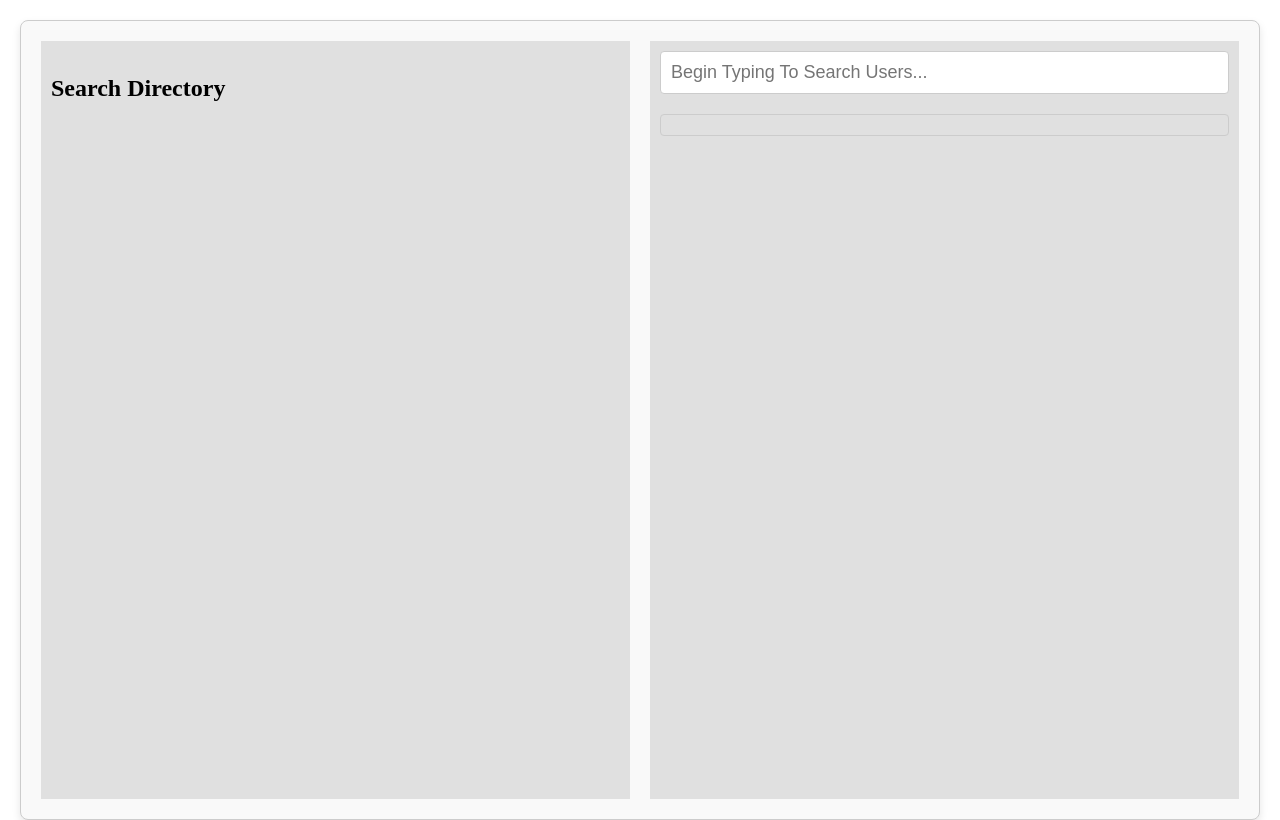
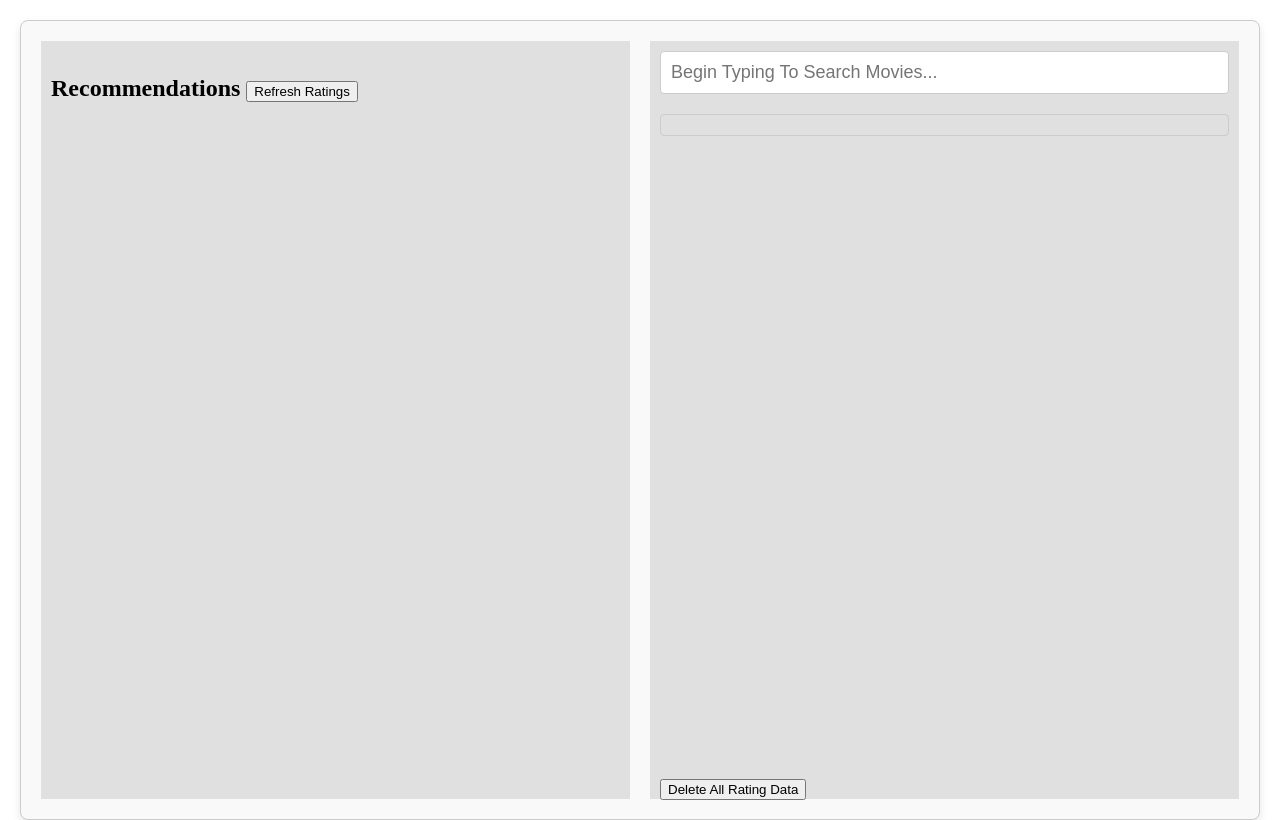
Before and after one commit to StarDylan/DeepMovieRecommender, a Django app: page / in a window 1280 px wide. Run offline with Django 3.2, Linux system fonts and the light colour scheme; some libraries are stand-ins or nearby versions.

Commit message:
Add recommendations

```diff
--- /dev/null
+++ b/interface/movie_recommender/templates/rating.html
@@ -0,0 +1 @@
+<p>Rating: <strong>{{ rating }}</strong></p>
--- /dev/null
+++ b/interface/movie_recommender/templates/recommendations.html
@@ -0,0 +1,5 @@
+{% for movie in movies %}
+<div id="list-result">
+    <h3>{{ movie.name }}</h3>
+</div>
+{% endfor %}
--- a/interface/movie_recommender/templates/search.html
+++ b/interface/movie_recommender/templates/search.html
@@ -9,12 +9,19 @@
     <div class="container">
         <div class="left-side">
             <!-- Content for the left side -->
-            <h3>
-                Search Directory
-                <span class="htmx-indicator">
-                ...
-                </span>
+            <h3 class="recommendations">
+                Recommendations
+                <button
+                    hx-headers='{"X-CSRFToken": "{{ csrf_token }}"}'
+                    hx-post="/recommendation-update"
+                    hx-target="#recommendations">
+                    Refresh Ratings
+                </button>
             </h3>
+
+            <div id="recommendations">
+
+            </div>
 
         </div>
         <div class="right-side">
@@ -22,15 +29,27 @@
             <form>
                 {% csrf_token %}
                 <input class="form-control" type="search"
-                    name="search" placeholder="Begin Typing To Search Users..."
+                    name="search" placeholder="Begin Typing To Search Movies..."
                     hx-get="/results"
-                    hx-trigger="keyup changed, search"
+                    hx-trigger="keyup changed delay:100ms, search"
                     hx-target="#search-results"
                     hx-indicator=".htmx-indicator">
+
+
             </form>
 
             <div id="search-results">
                 {% include "search_results.html" %}
+            </div>
+            <div class="bottom">
+                <button
+                    hx-headers='{"X-CSRFToken": "{{ csrf_token }}"}'
+                    hx-post="/delete-ratings">
+
+                    Delete All Rating Data
+
+                </button>
+
             </div>
         </div>
     </div>
@@ -64,6 +83,10 @@
         padding: 10px;
         background-color: #e0e0e0;
         margin-right: 10px;
+    }
+    .bottom {
+        position: absolute;
+        bottom: 0;
     }
 
     /* Right side styling */
--- a/interface/movie_recommender/templates/search_results.html
+++ b/interface/movie_recommender/templates/search_results.html
@@ -2,13 +2,22 @@
 {% for movie in movies %}
 <div id="list-result">
     <p>{{ movie.name }}</p>
-    <form id="number-form" hx-post="/submit-number/{{movie.id}}">
-        {% csrf_token %}
-        <label for="number-input">Rating (0-10):</label>
-        <input type="number" id="number-input" name="number" min="0" max="10" value="{{ movie.rating }}" required>
-        <button type="submit">Submit</button>
-    </form>
+    {% if movie.rating %}
+        {% with rating=movie.rating %}
+        {% include "rating.html" %}
+        {% endwith %}
+    {% else %}
+
+        <form id="number-form" hx-post="/submit-number/{{movie.id}}">
+            {% csrf_token %}
+            <label for="number-input">Rating (0-10):</label>
+            <input type="number" id="number-input" name="number" min="0" max="10" required>
+            <button type="submit">Submit</button>
+        </form>
+    {% endif %}
 </div>
+
+<hr class="dotted">
 
 <script>
     var form = document.getElementById("number-form");
--- a/interface/movie_recommender/urls.py
+++ b/interface/movie_recommender/urls.py
@@ -6,4 +6,6 @@ urlpatterns = [
     path('', views.search_view, name='search_view'),
     path('results', views.search_results_view, name='search_results_view'),
     path('submit-number/<int:movie_id>', views.set_rating, name='set_rating'),
+    path('delete-ratings', views.delete_all_ratings, name='delete_ratings'),
+    path('recommendation-update', views.get_recommendations, name='get_recommendations')
 ]
--- a/interface/movie_recommender/views.py
+++ b/interface/movie_recommender/views.py
@@ -5,7 +5,7 @@ from django.utils.html import format_html
 import sys
 import pandas as pd
 
-
+from django.http import HttpResponse
 movies = None
 
 def search_view(request):
@@ -17,9 +17,12 @@ def search_view(request):
 def set_rating(request, movie_id):
     if request.method == 'POST':
         form_data = request.POST.dict()
-        rating = form_data.get("number-input")
+        print(form_data)
+        rating = form_data.get("number")
 
         MovieRating(id=movie_id, rating=rating).save()
+
+        return render(request, 'rating.html', {"rating": rating})
 
 def search_results_view(request):
     query = request.GET.get('search', '')
@@ -60,6 +63,32 @@ def search_results_view(request):
     return render(request, 'search_results.html', context)
 
 
+def get_recommendations(request):
+    ratings = MovieRating.objects.all()
+
+    rated_movie_ids = []
+    movie_ratings = []
+    for rating in ratings:
+        rated_movie_ids.append(rating.id)
+        movie_ratings.append(rating.rating)
+
+    # Calculate recommendations
+    print(rated_movie_ids, movie_ratings)
+    ######################################
+
+    recommended_movie_ids = [0, 1, 2]
+    movies = MovieRating.objects.filter(id__in=recommended_movie_ids)
+
+    return render(request, "recommendations.html", {"movies": movies})
+
+
+def delete_all_ratings(request):
+    MovieRating.objects.all().delete()
+
+    response = HttpResponse()
+    response.headers["HX-Refresh"] = "true"
+    return response
+
 def highlight_matched_text(text, query):
     """
     Inserts html around the matched text.
```
